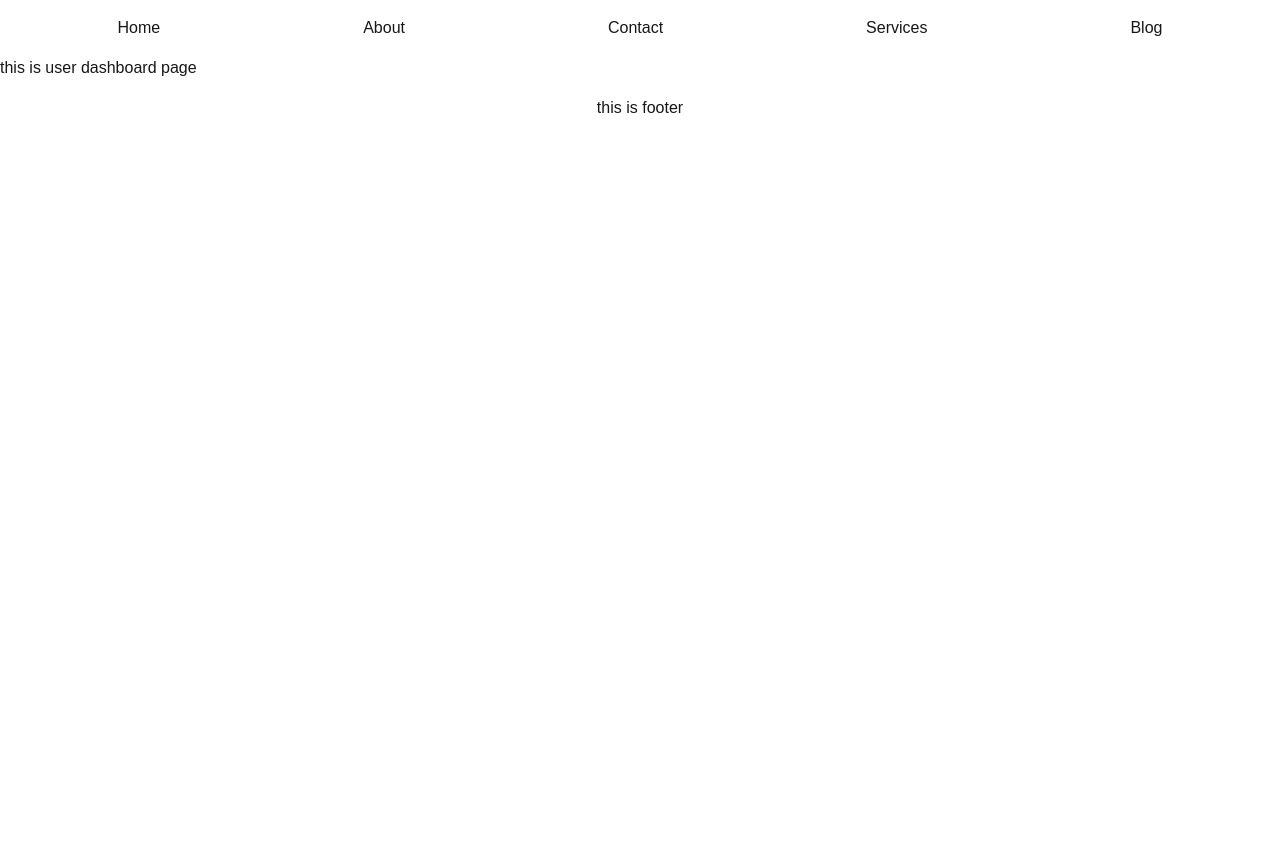
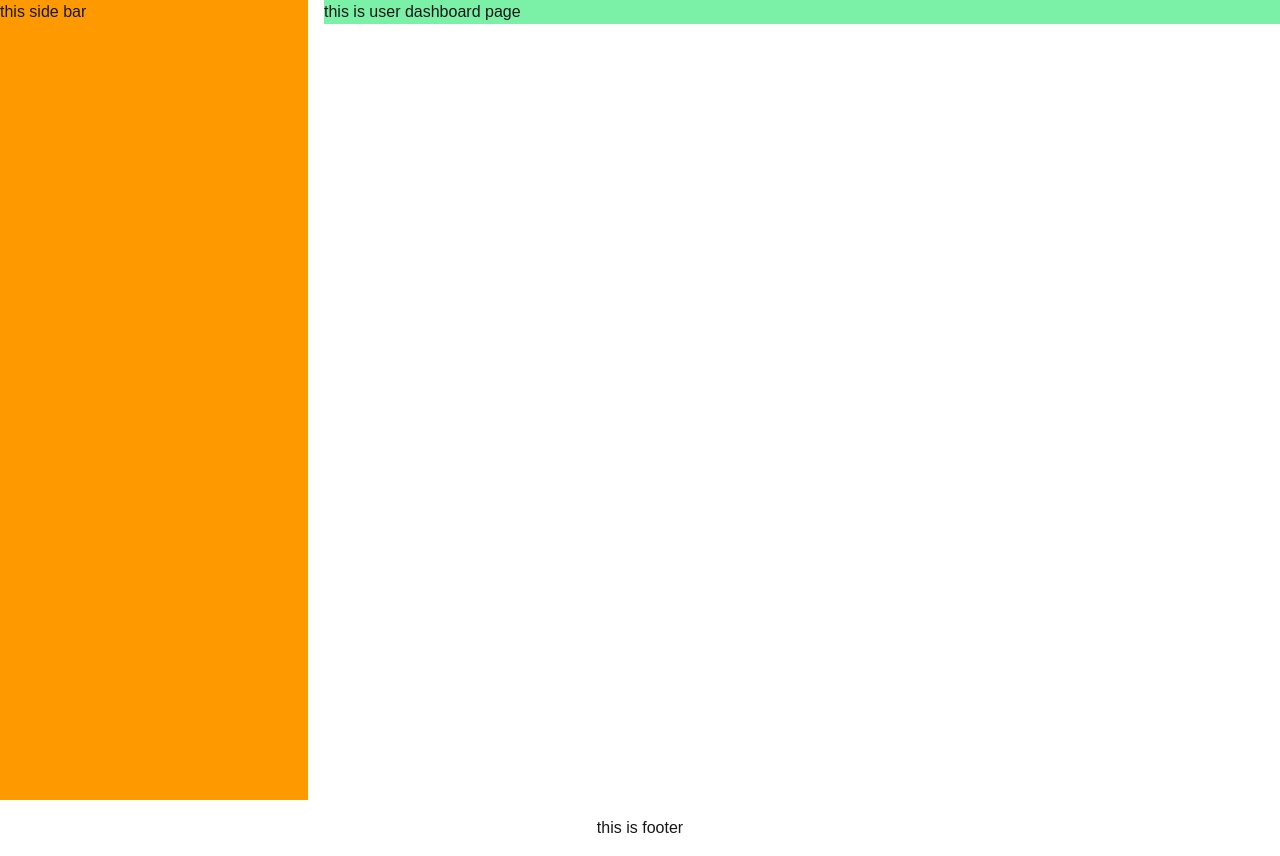
Before and after one commit to Mdismail2001/Next_js_project, a Next.js app: page /user-dashboard in a window 1280 px wide. Before the commit the page ends 800 px from the top, so only its background shows below. Built offline with nearby package versions, Linux system fonts and the light colour scheme.

Commit message:
conditionaly navbar rendaring

```diff
--- a/src/app/(dashboardPages)/admin-dashboard/page.jsx
+++ b/src/app/(dashboardPages)/admin-dashboard/page.jsx
@@ -2,8 +2,8 @@ import React from 'react';
 
 const page = () => {
     return (
-        <div>
-this is admin dashboard page
+        <div className='bg-blue-300'>
+            this is admin dashboard page
         </div>
     );
 };
--- /dev/null
+++ b/src/app/(dashboardPages)/layout.jsx
@@ -0,0 +1,17 @@
+import React from 'react';
+
+const layout = ({children}) => {
+    return (
+        <div>
+            <div className='grid grid-cols-12 gap-4'>
+                {/* sidebar */}
+                <div className='col-span-3 h-screen bg-amber-500'>this side bar</div>
+                {/* content */}
+                <div className='col-span-9'>{children}</div>
+
+            </div>
+        </div>
+    );
+};
+
+export default layout;
--- a/src/app/(dashboardPages)/user-dashboard/page.jsx
+++ b/src/app/(dashboardPages)/user-dashboard/page.jsx
@@ -2,7 +2,7 @@ import React from 'react';
 
 const page = () => {
     return (
-        <div>
+        <div className='bg-green-300'>
             this is user dashboard page
         </div>
     );
--- a/src/app/components/navbar/NavBar.jsx
+++ b/src/app/components/navbar/NavBar.jsx
@@ -1,7 +1,13 @@
+
+"use client";
 import Link from 'next/link';
+import { usePathname } from 'next/navigation';
 import React from 'react';
 
 const NavBar = () => {
+    const pathname = usePathname();
+    console.log("Current Pathname:", pathname.includes("dashboard")); // Debugging line to check the current pathname
+    if (!pathname.includes("dashboard")) {
     return (
         <div className='flex justify-around p-4'>
 
@@ -12,6 +18,10 @@ const NavBar = () => {
                <Link href="/blog">Blog</Link>
         </div>
     );
+    } else {
+        return
+        <></>
+    }
 };
 
 export default NavBar;
```
